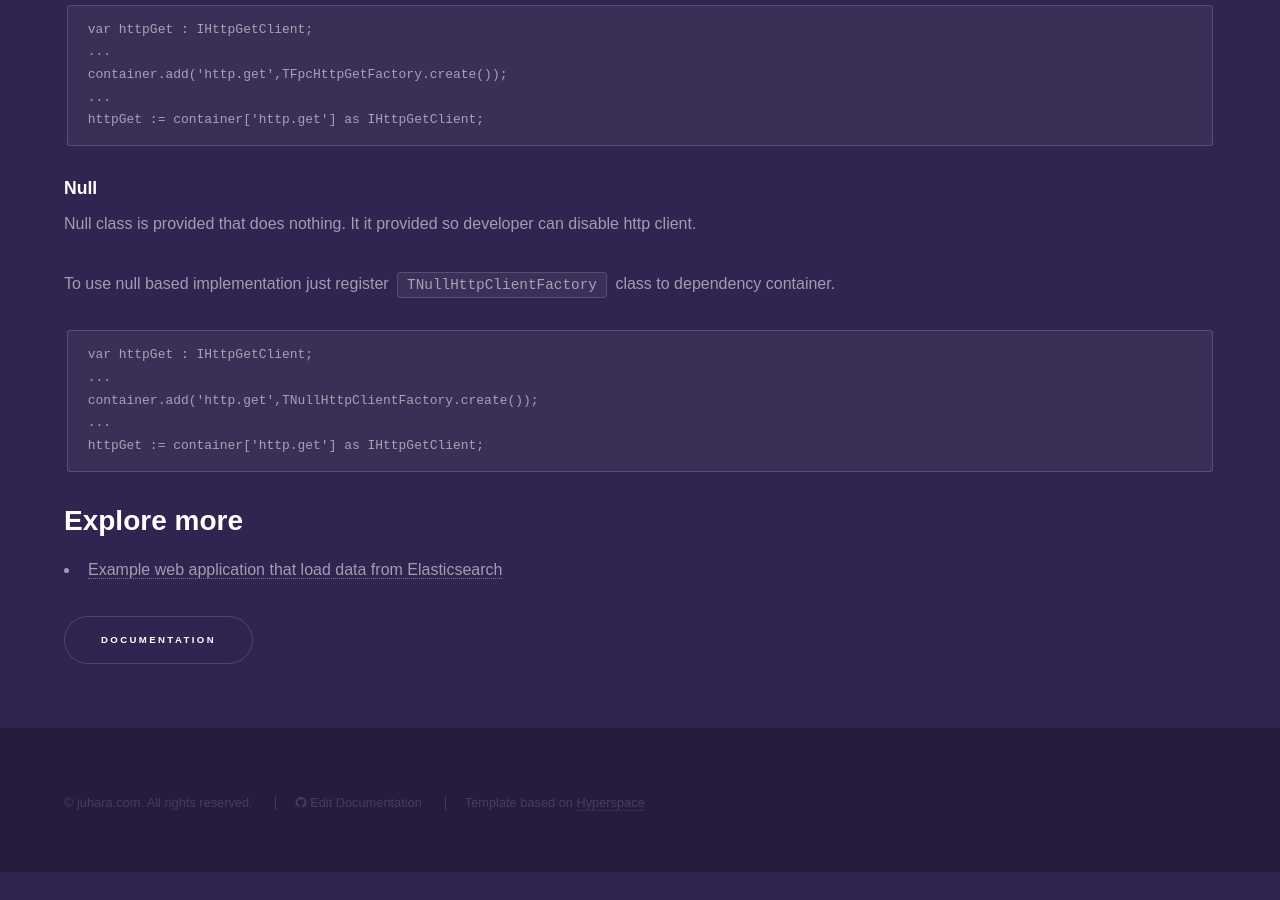
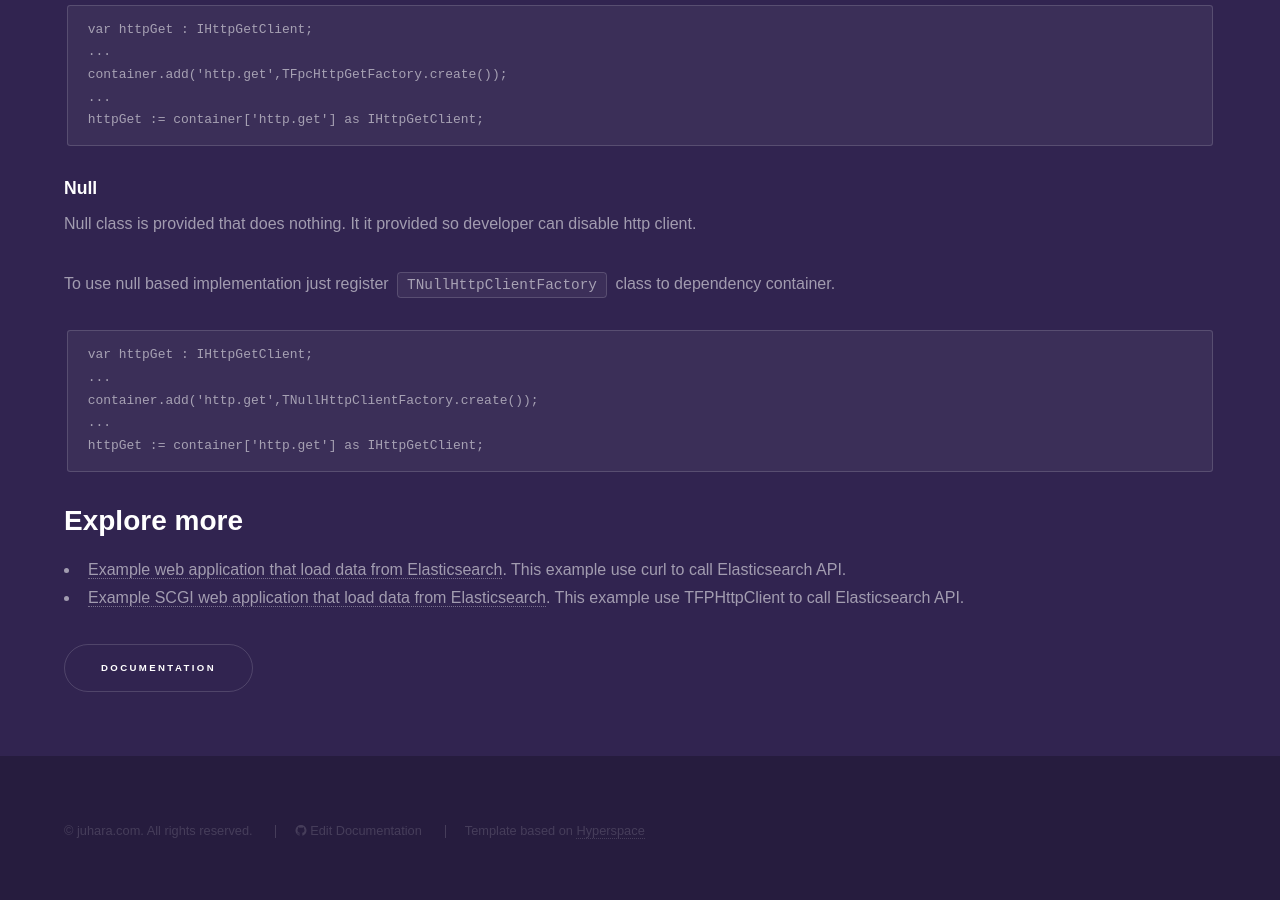
Before and after one commit to fanoframework/fanoframework.github.io, a Jekyll site: the page built from utilities/http-clients/index.md, in a window 1280 px wide and 900 px high, scrolled down 4188 px. Built offline with Jekyll 4.4.1, drawn with Linux system fonts in a browser that asks for light colours; our own code applies the rules of GitHub Pages for plain Markdown files; before the commit the page ends 5060 px from its top, so only the background shows below that.

Commit message:
add example how to use HTTP client

```diff
--- a/utilities/http-clients/index.md
+++ b/utilities/http-clients/index.md
@@ -186,4 +186,5 @@ httpGet := container['http.get'] as IHttpGetClient;
 
 ## Explore more
 
-- [Example web application that load data from Elasticsearch](https://github.com/fanoframework/fano-elasticsearch)
+- [Example web application that load data from Elasticsearch](https://github.com/fanoframework/fano-elasticsearch). This example use curl to call Elasticsearch API.
+- [Example SCGI web application that load data from Elasticsearch](https://github.com/fanoframework/fano-elastic). This example use TFPHttpClient to call Elasticsearch API.
```
Also changed, not shown: examples/index.md (+1 -0 lines).
